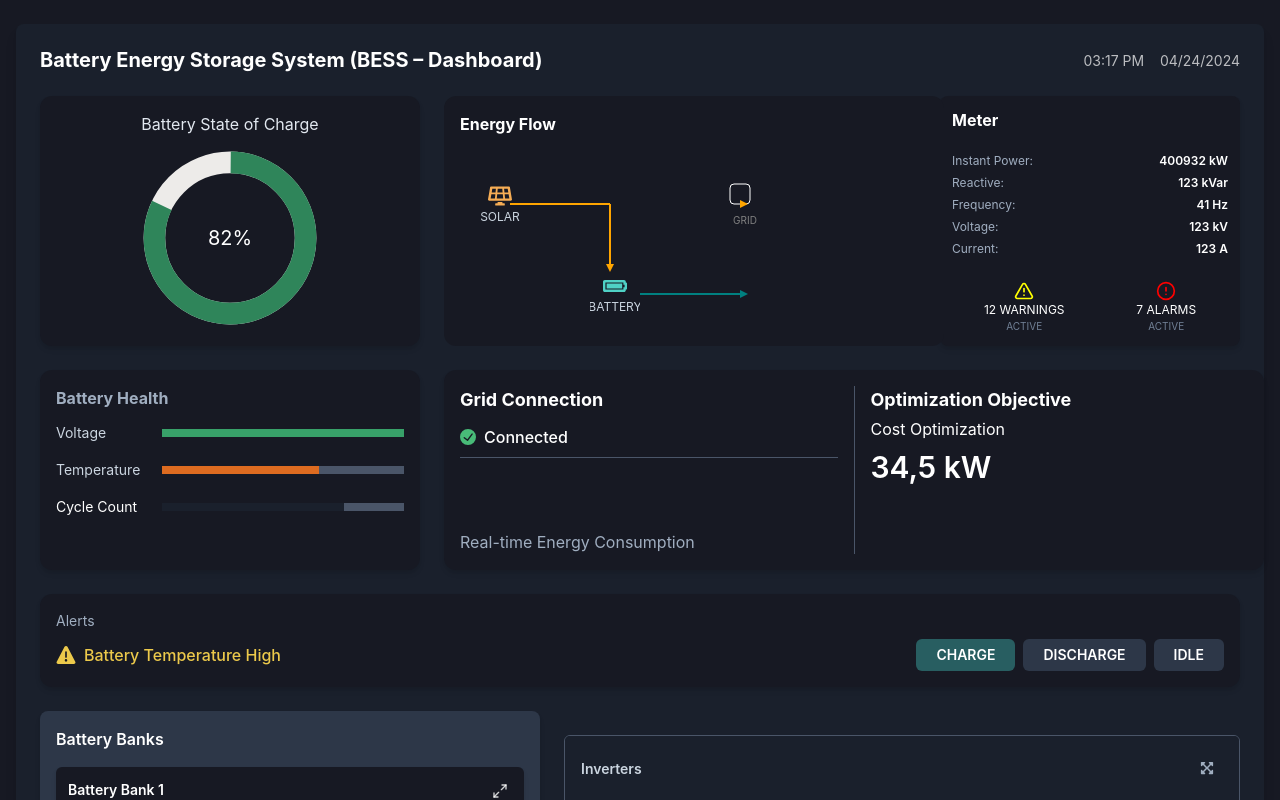
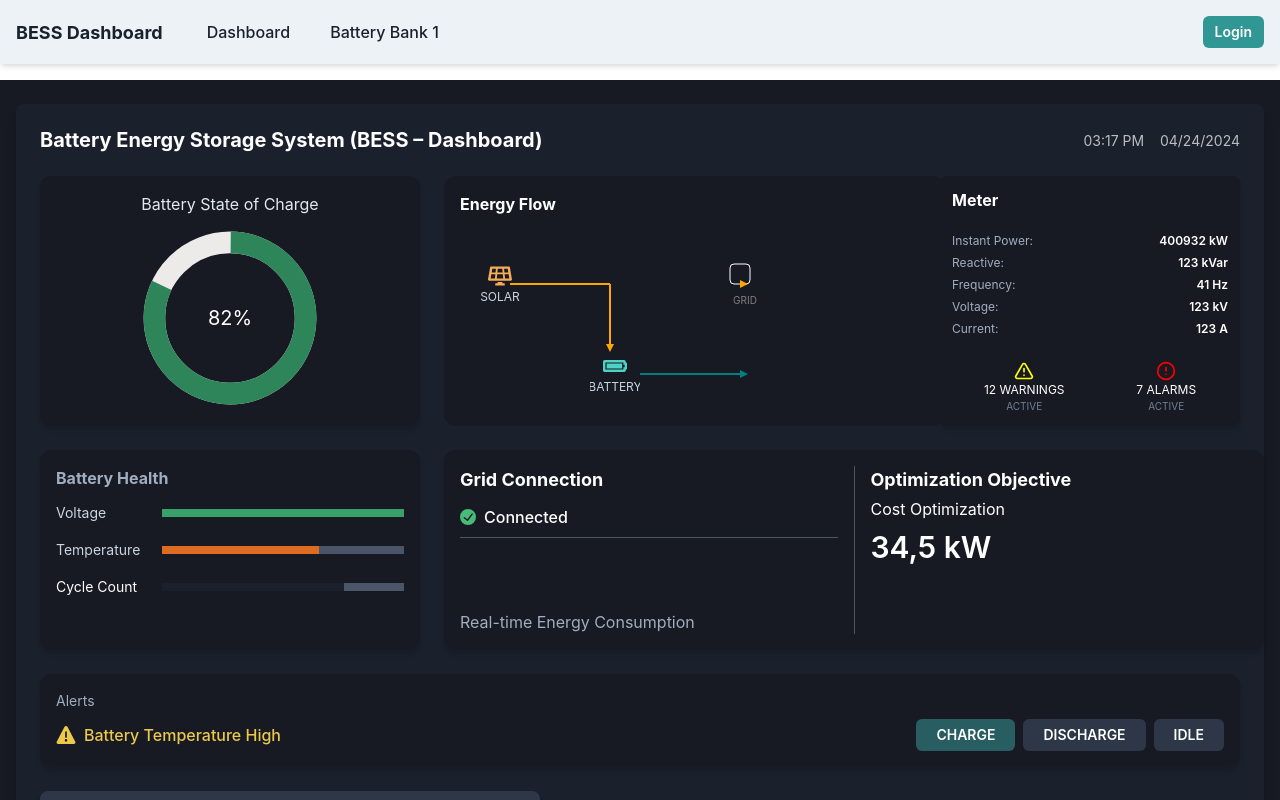
Before and after one commit to ShubhGLA/plant_landing, a React (Vite) app: page / in a window 1280 px wide. Shown: the top 800 px of the page. Built offline with nearby package versions, Linux system fonts and the light colour scheme.

Commit message:
Update App, EnergyFlowCard, InverterTable and add NavBar component

```diff
--- a/src/App.tsx
+++ b/src/App.tsx
@@ -1,15 +1,23 @@
-import { Routes, Route } from 'react-router-dom';
-import Dashboard from './Dashboard/Index';
-import BatteryBank1Dashboard from './components/BatteryBank1Dashboard';
-import StringDashboard from './components/StringDashboard';
+// src/App.tsx
+import { Routes, Route } from "react-router-dom";
+import { Box } from "@chakra-ui/react";
+import Navbar from "./components/NavBar";
+import Dashboard from "./Dashboard/Index";
+import BatteryBank1Dashboard from "./components/BatteryBank1Dashboard";
+import StringDashboard from "./components/StringDashboard";
 
 const App = () => {
   return (
-    <Routes>
-      <Route path="/" element={<Dashboard />} />
-      <Route path="/battery-bank-1" element={<BatteryBank1Dashboard />} />
-      <Route path="/battery-bank-1/string/:id" element={<StringDashboard />} />
-    </Routes>
+    <Box>
+      <Navbar />
+      <Box pt={4}>
+        <Routes>
+          <Route path="/" element={<Dashboard />} />
+          <Route path="/battery-bank-1" element={<BatteryBank1Dashboard />} />
+          <Route path="/battery-bank-1/string/:id" element={<StringDashboard />} />
+        </Routes>
+      </Box>
+    </Box>
   );
 };
 
--- a/src/components/EnergyFlowCard.tsx
+++ b/src/components/EnergyFlowCard.tsx
@@ -31,7 +31,7 @@ export default function EnergyFlowCardSVG(): React.ReactElement {
           </Box>
         </foreignObject>
 
-        {/* Grid Box - moved left by 10px */}
+
         <g transform="translate(270, 40)">
           <rect width="20" height="20" stroke="white" fill="none" rx="4" ry="4" />
           <text x="15" y="40" fill="gray" fontSize="10" textAnchor="middle">
--- a/src/components/InverterTable.tsx
+++ b/src/components/InverterTable.tsx
@@ -38,7 +38,7 @@ const InverterTable = () => {
       zIndex={isFullscreen ? 999 : 'auto'}
       p={isFullscreen ? 4 : 0}
     >
-      {/* 🔲 Outer Box for everything */}
+      {/*Outer Box for everything */}
       <Box
         bg="#1A202C"
         borderRadius="md"
@@ -111,7 +111,7 @@ const InverterTable = () => {
                   <Box w="60px">{inv.id}</Box>
                   <Box w="130px">{inv.model}</Box>
                   <Box w="90px">{inv.power}</Box>
-                  <Box w="60px" ml={-2}>{inv.pr}</Box> {/* Value shifted to match header */}
+                  <Box w="60px" ml={-2}>{inv.pr}</Box>
                   <Box w="60px" ml={-2} >{inv.cf}</Box>
                   <Box w="100px">{inv.kwh}</Box>
                   <Box flex="1" textAlign="right">
--- /dev/null
+++ b/src/components/NavBar.tsx
@@ -0,0 +1,79 @@
+// src/components/Navbar.tsx
+import {
+  Box,
+  Flex,
+  HStack,
+  IconButton,
+  Button,
+  useDisclosure,
+  Stack,
+  useColorModeValue,
+  Text,
+} from "@chakra-ui/react";
+import { HamburgerIcon, CloseIcon } from "@chakra-ui/icons";
+import { Link as RouterLink } from "react-router-dom";
+
+const links = [
+  { name: "Dashboard", path: "/" },
+  { name: "Battery Bank 1", path: "/battery-bank-1" },
+];
+
+const NavLink = ({ name, path }: { name: string; path: string }) => (
+  <RouterLink to={path}>
+    <Text
+      px={3}
+      py={2}
+      rounded="md"
+      fontWeight="medium"
+      _hover={{
+        textDecoration: "none",
+        bg: useColorModeValue("gray.200", "gray.700"),
+      }}
+    >
+      {name}
+    </Text>
+  </RouterLink>
+);
+
+export default function Navbar() {
+  const { isOpen, onOpen, onClose } = useDisclosure();
+
+  return (
+    <Box bg={useColorModeValue("gray.100", "gray.900")} px={4} boxShadow="md">
+      <Flex h={16} alignItems="center" justifyContent="space-between">
+        <IconButton
+          size="md"
+          icon={isOpen ? <CloseIcon /> : <HamburgerIcon />}
+          aria-label="Open Menu"
+          display={{ md: "none" }}
+          onClick={isOpen ? onClose : onOpen}
+        />
+        <HStack spacing={8} alignItems="center">
+          <Text fontWeight="bold" fontSize="lg">
+            BESS Dashboard
+          </Text>
+          <HStack as="nav" spacing={4} display={{ base: "none", md: "flex" }}>
+            {links.map((link) => (
+              <NavLink key={link.name} {...link} />
+            ))}
+          </HStack>
+        </HStack>
+        <Flex alignItems="center">
+          <Button colorScheme="teal" size="sm">
+            Login
+          </Button>
+        </Flex>
+      </Flex>
+
+      {isOpen && (
+        <Box pb={4} display={{ md: "none" }}>
+          <Stack as="nav" spacing={4}>
+            {links.map((link) => (
+              <NavLink key={link.name} {...link} />
+            ))}
+          </Stack>
+        </Box>
+      )}
+    </Box>
+  );
+}
```
